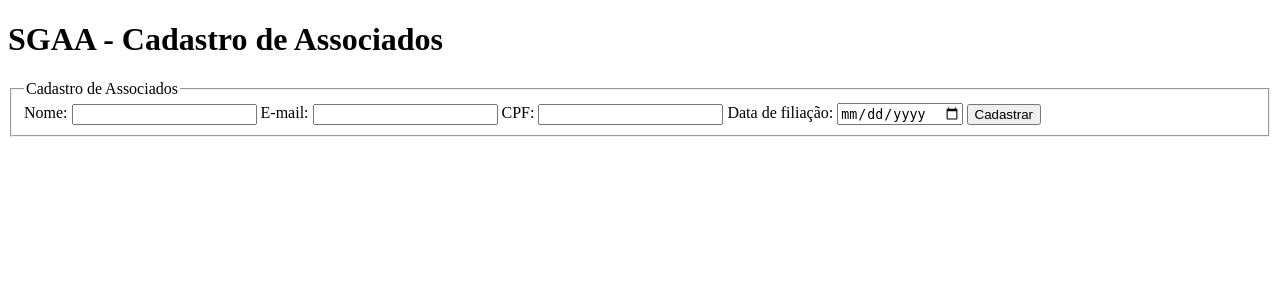
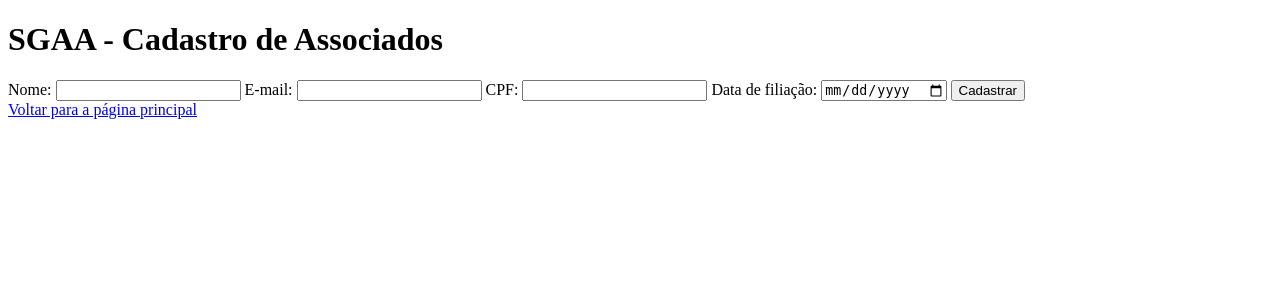
Before and after one commit to Fransuelton/desafio-php-tecnotech, a PHP site: page /views/cadastro_associado.php in a window 1280 px wide. Shown: the top 300 px of the page. Run offline with PHP 8.4, Linux system fonts and the light colour scheme; some libraries are stand-ins or nearby versions.

Commit message:
feat: enhance cadastro_associado view with improved layout and styling

```diff
--- a/views/cadastro_associado.php
+++ b/views/cadastro_associado.php
@@ -5,11 +5,14 @@
     <meta charset="UTF-8">
     <meta name="viewport" content="width=device-width, initial-scale=1.0">
     <title>SGAA - Cadastro de Associados</title>
+    <link rel="stylesheet" href="../assets/css/reset.css">
+    <link rel="stylesheet" href="../assets/css/views/styles.css">
+    <link rel="stylesheet" href="../assets/css/variables.css">
 </head>
 
 <body>
-    <main>
-        <h1>SGAA - Cadastro de Associados</h1>
+    <main class="main">
+        <h1 class="title">SGAA - Cadastro de Associados</h1>
 
         <?php
         session_start();
@@ -19,8 +22,7 @@
         }
         ?>
 
-        <fieldset>
-            <legend>Cadastro de Associados</legend>
+        <div>
             <form action="../controllers/AssociadoController.php" method="post">
                 <label for="nome">Nome:</label>
                 <input type="text" name="nome" required>
@@ -36,12 +38,10 @@
 
                 <button type="submit">Cadastrar</button>
             </form>
-        </fieldset>
+        </div>
+
+        <a href="../index.php" class="link">Voltar para a página principal</a>
     </main>
-
-    <script>
-
-    </script>
 </body>
 
 </html>
```
